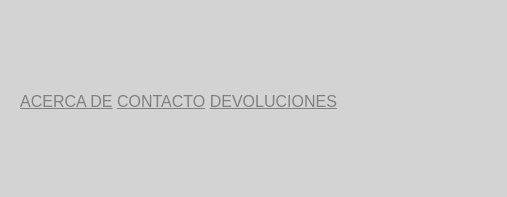
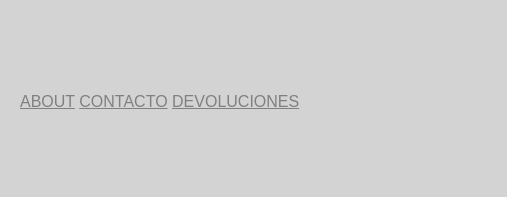
Before and after one commit to imogenpitts/IPLMIS, a plain HTML site: page index.html in a window 1280 px wide. Shown: the top 197 px of the page, 0-507 px from the left. Drawn offline with nearby package versions, Linux system fonts and the light colour scheme.

Commit message:
Changed Spanish to English

```diff
--- a/index.html
+++ b/index.html
@@ -20,7 +20,7 @@
 			<div class="navigation menu-container">
 				<ul class="menu-logo2">
 					<lil>
-					<a href="#"> ACERCA DE</a>
+					<a href="#"> ABOUT</a>
 					</lil>
 					<lil>
 					<a href="#"> CONTACTO</a>
```
